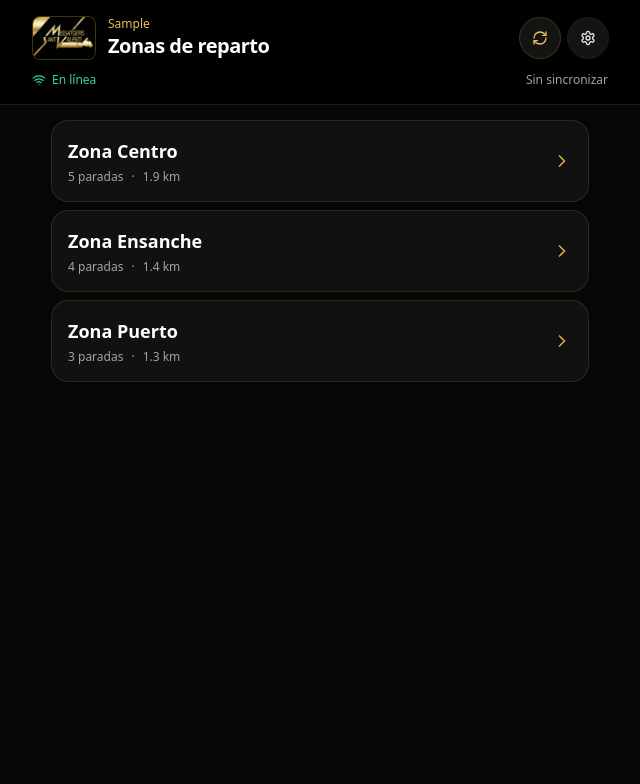
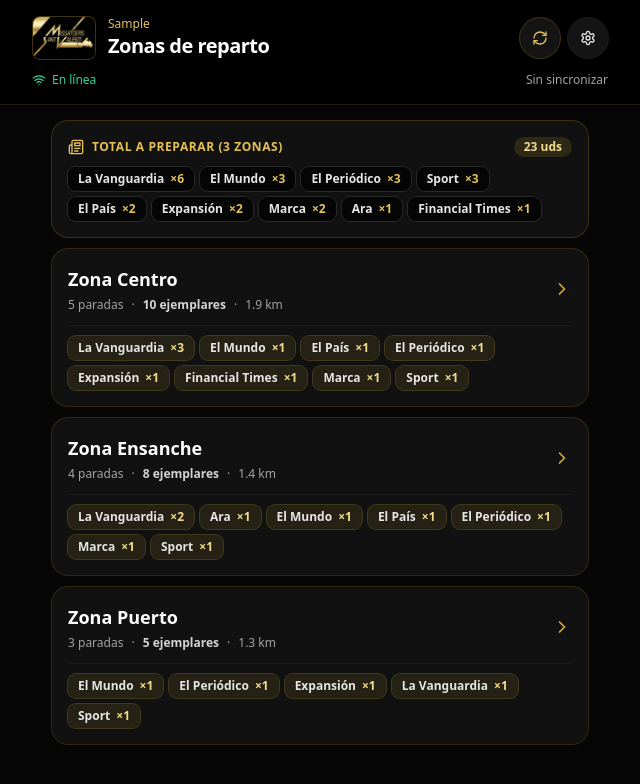
Before and after one commit to maverick6576-droid/MSV-News, a React (Vite) app: page / in a window 1280 px wide. Both pictures are taken after typing "Sample" into the empty fields and a click on the button "Continuar". Shown: the top 784 px of the page, without its empty margins (320-960 px from the left). Built offline with nearby package versions, Linux system fonts and the light colour scheme.

Commit message:
Add newspaper count summary by type per zone on main screen

```diff
--- a/src/components/ZoneSelector.tsx
+++ b/src/components/ZoneSelector.tsx
@@ -1,6 +1,8 @@
+import { useMemo } from 'react';
 import {
   CheckCircle2,
   ChevronRight,
+  Newspaper,
   RefreshCw,
   Settings,
   Wifi,
@@ -26,6 +28,35 @@ function formatSyncTime(ts: number | null): string {
   return `Actualizado ${d.toLocaleTimeString('es-ES', { hour: '2-digit', minute: '2-digit' })}`;
 }
 
+function getNewspaperCounts(stops: Zone['stops']): {
+  items: Array<{ name: string; count: number }>;
+  total: number;
+} {
+  const counts = new Map<string, { label: string; count: number }>();
+  let total = 0;
+
+  for (const stop of stops) {
+    for (const raw of stop.newspapers) {
+      const label = raw.trim();
+      if (!label) continue;
+      const key = label.toLowerCase();
+      const prev = counts.get(key);
+      if (prev) {
+        prev.count += 1;
+      } else {
+        counts.set(key, { label, count: 1 });
+      }
+      total += 1;
+    }
+  }
+
+  const items = Array.from(counts.values())
+    .map(({ label, count }) => ({ name: label, count }))
+    .sort((a, b) => b.count - a.count || a.name.localeCompare(b.name, 'es'));
+
+  return { items, total };
+}
+
 export function ZoneSelector({
   driverName,
   zones,
@@ -41,6 +72,20 @@ export function ZoneSelector({
     syncProgress.stage !== 'idle' &&
     syncProgress.stage !== 'done' &&
     syncProgress.stage !== 'error';
+
+  const zoneSummaries = useMemo(
+    () =>
+      zones.map((zone) => ({
+        zone,
+        summary: getNewspaperCounts(zone.stops),
+      })),
+    [zones]
+  );
+
+  const globalSummary = useMemo(() => {
+    const allStops = zones.flatMap((z) => z.stops);
+    return getNewspaperCounts(allStops);
+  }, [zones]);
 
   return (
     <div className="flex min-h-[100dvh] flex-col bg-[#060606] text-white">
@@ -131,8 +176,35 @@ export function ZoneSelector({
         )}
       </header>
 
-      {/* Lista de zonas */}
-      <main className="mx-auto flex w-full max-w-xl flex-1 flex-col gap-2.5 px-5 pb-8 pt-4">
+      {/* Contenido principal */}
+      <main className="mx-auto flex w-full max-w-xl flex-1 flex-col gap-3 px-5 pb-8 pt-4">
+        {/* Resumen global de carga cuando hay varias zonas */}
+        {zones.length > 1 && globalSummary.total > 0 && (
+          <section className="rounded-2xl bg-[#111111] p-4 ring-1 ring-[#D4AF37]/25">
+            <div className="flex items-center justify-between">
+              <div className="flex items-center gap-2 text-xs font-bold uppercase tracking-wider text-[#E5C158]">
+                <Newspaper className="h-4 w-4" />
+                Total a preparar ({zones.length} zonas)
+              </div>
+              <span className="rounded-full bg-[#D4AF37]/15 px-2.5 py-0.5 text-xs font-extrabold text-[#F3DC8B]">
+                {globalSummary.total} uds
+              </span>
+            </div>
+            <div className="mt-2.5 flex flex-wrap gap-1.5">
+              {globalSummary.items.map((item) => (
+                <span
+                  key={item.name}
+                  className="inline-flex items-center gap-1.5 rounded-lg bg-black/70 px-2.5 py-1 text-xs font-semibold text-neutral-200 ring-1 ring-white/10"
+                >
+                  <span>{item.name}</span>
+                  <span className="font-extrabold text-[#E5C158]">×{item.count}</span>
+                </span>
+              ))}
+            </div>
+          </section>
+        )}
+
+        {/* Lista de zonas con desglose de periódicos por zona */}
         {zones.length === 0 ? (
           <div className="mt-8 rounded-2xl bg-[#111111] p-8 text-center ring-1 ring-[#D4AF37]/20">
             <p className="text-base font-semibold text-neutral-200">Sin zonas disponibles</p>
@@ -141,7 +213,7 @@ export function ZoneSelector({
             </p>
           </div>
         ) : (
-          zones.map((zone) => {
+          zoneSummaries.map(({ zone, summary }) => {
             const prog = progressMap[zone.id];
             const total = zone.stops.length;
             const current = prog ? Math.min(prog.currentIndex + 1, total) : 0;
@@ -153,8 +225,9 @@ export function ZoneSelector({
                 key={zone.id}
                 type="button"
                 onClick={() => onSelectZone(zone)}
-                className="flex w-full items-center justify-between gap-4 rounded-2xl bg-[#111111] px-4 py-4 text-left ring-1 ring-[#D4AF37]/20 transition active:scale-[0.98] active:bg-[#191919] active:ring-[#D4AF37]/50"
+                className="flex w-full flex-col gap-3 rounded-2xl bg-[#111111] p-4 text-left ring-1 ring-[#D4AF37]/20 transition active:scale-[0.99] active:bg-[#191919] active:ring-[#D4AF37]/50"
               >
+                <div className="flex w-full items-center justify-between gap-3">
                   <div className="min-w-0 flex-1">
                     <div className="flex items-center gap-2">
                       <h2 className="truncate text-lg font-bold text-white">{zone.name}</h2>
@@ -163,9 +236,13 @@ export function ZoneSelector({
                       )}
                     </div>
 
-                  <div className="mt-1 flex items-center gap-2 text-xs text-neutral-400">
+                    <div className="mt-1 flex flex-wrap items-center gap-2 text-xs text-neutral-400">
                       <span>
                         {total} {total === 1 ? 'parada' : 'paradas'}
+                      </span>
+                      <span>·</span>
+                      <span className="font-semibold text-neutral-300">
+                        {summary.total} {summary.total === 1 ? 'ejemplar' : 'ejemplares'}
                       </span>
                       {km && (
                         <>
@@ -185,6 +262,22 @@ export function ZoneSelector({
                   </div>
 
                   <ChevronRight className="h-5 w-5 shrink-0 text-[#D4AF37]" />
+                </div>
+
+                {/* Desglose de periódicos por tipo para preparar el reparto */}
+                {summary.items.length > 0 && (
+                  <div className="flex flex-wrap gap-1.5 border-t border-white/5 pt-2.5">
+                    {summary.items.map((item) => (
+                      <span
+                        key={item.name}
+                        className="inline-flex items-center gap-1.5 rounded-lg bg-[#D4AF37]/10 px-2.5 py-1 text-xs font-semibold text-neutral-200 ring-1 ring-[#D4AF37]/25"
+                      >
+                        <span>{item.name}</span>
+                        <span className="font-extrabold text-[#F3DC8B]">×{item.count}</span>
+                      </span>
+                    ))}
+                  </div>
+                )}
               </button>
             );
           })
```
Lines whose indentation alone changed are shown as unchanged.
